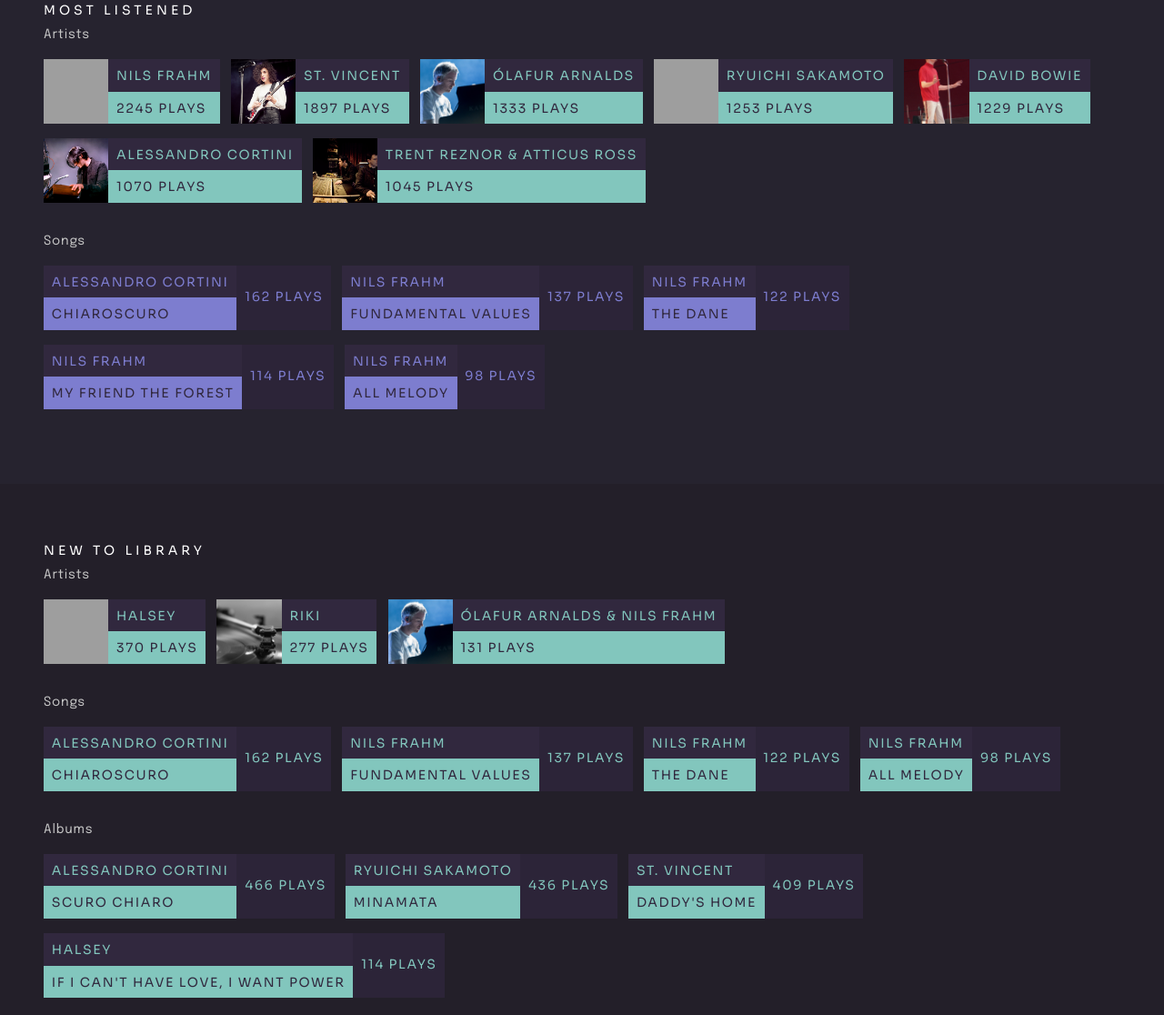
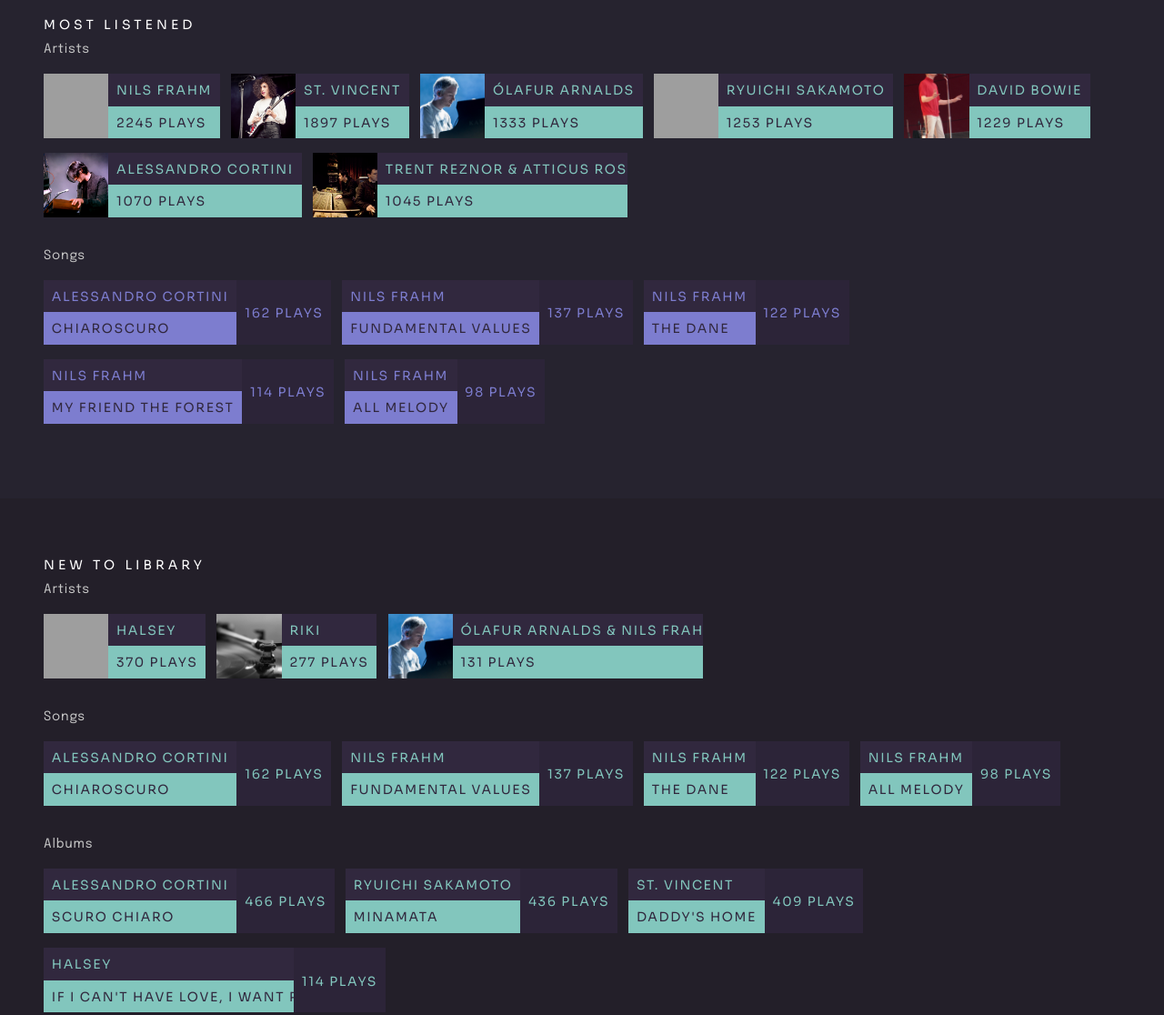
Before and after one commit to willeal/willeal.github.io, a plain HTML site: page index.html in a window 1280 px wide. Shown: the part 958-2074 px from the top of the page at 91% size. Drawn offline with nearby package versions, Linux system fonts and the light colour scheme; grey boxes are pictures that could not be loaded.

Commit message:
Update style.css

```diff
--- a/style.css
+++ b/style.css
@@ -3,6 +3,12 @@
 
 body {
   background-color: #231f29;
+}
+
+::-webkit-scrollbar {
+  display: none;
+  width: 0;
+  background: transparent;
 }
 
 li {
@@ -35,7 +41,7 @@
 }
 
 header {
-  height: 75vh;
+  height: 77vh;
   filter: grayscale(100%);
   opacity: 0.3;
 }
@@ -112,7 +118,10 @@
   font-weight: 400;
   letter-spacing: 0.1rem;
   white-space: nowrap;
-  max-width: 375px;
+  max-width: 275px;
+  overflow: auto;
+  -ms-overflow-style: none;
+  scrollbar-width: none;
 }
 
 #title,
@@ -145,7 +154,7 @@
 
 #plays {
   text-align: center;
-  padding-top: 1.5rem;
+  padding-top: 1.65rem;
   width: auto;
   height: 4.45rem;
   background-color: #2c2438;
```
